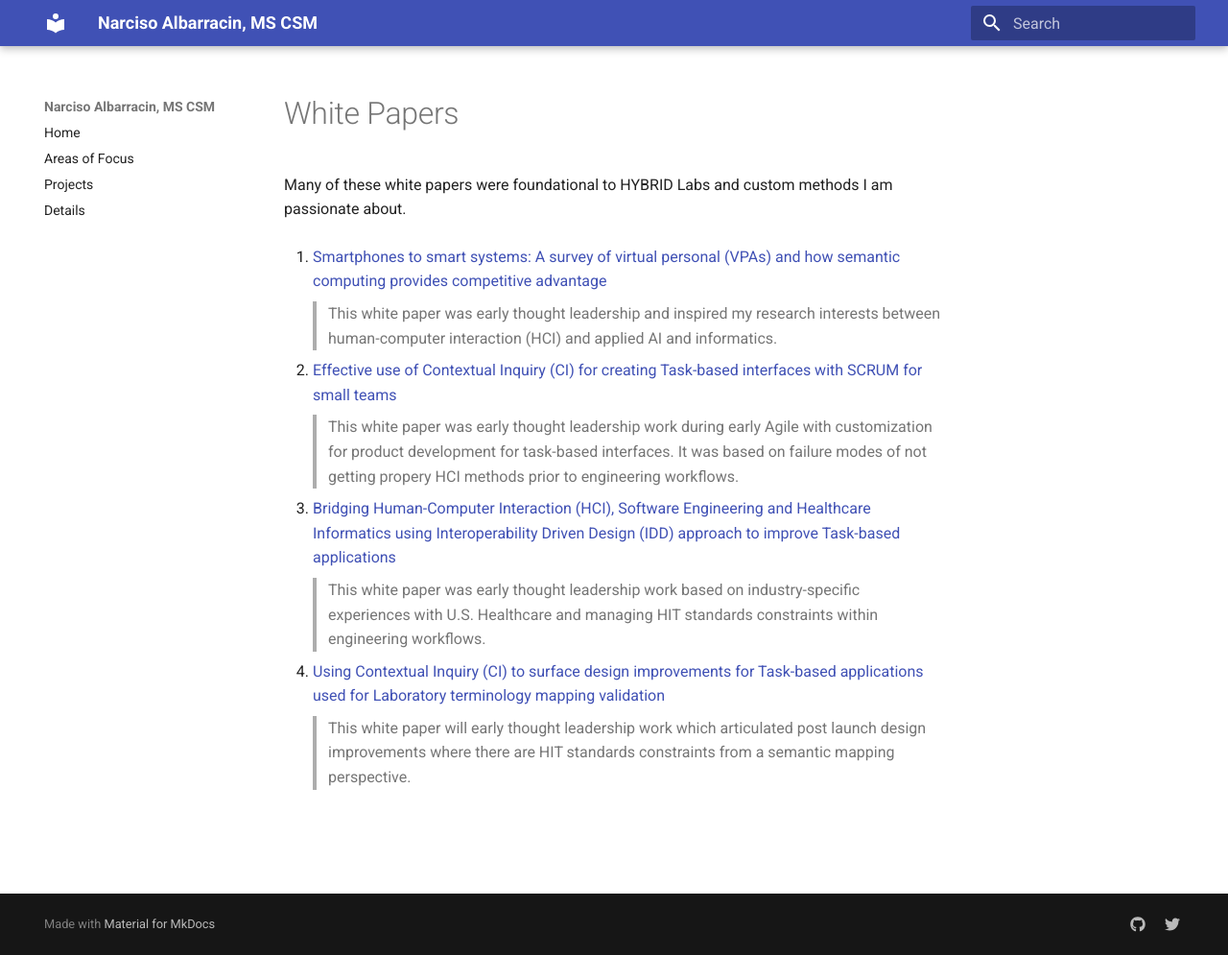
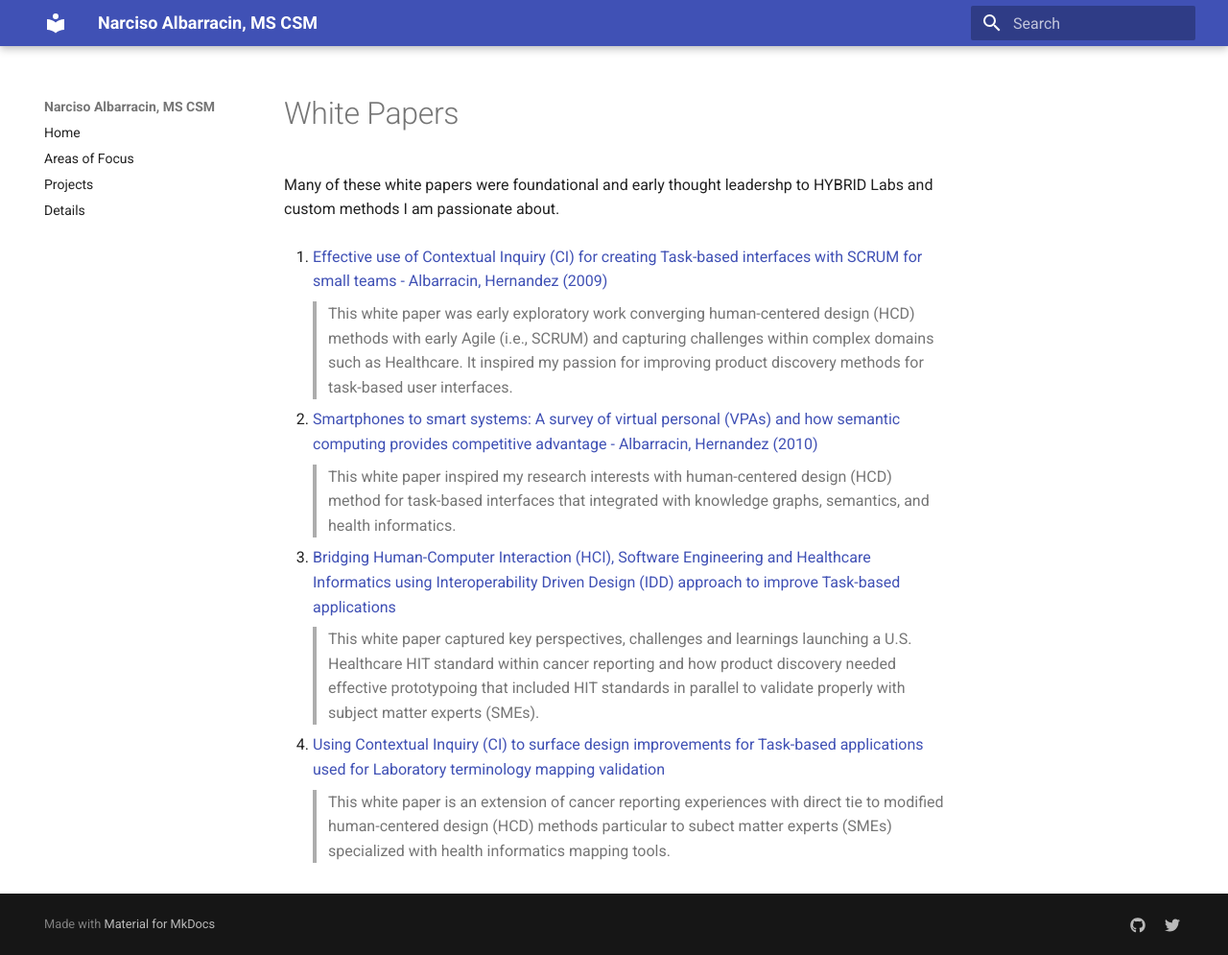
Before and after one commit to nalbarr/portfolio, an MkDocs documentation site: the page built from docs/whitepapers.md, in a window 1280 px wide and 995 px high. Shown: the whole window at 96% size. Built offline with MkDocs 1.6.1 and Material for MkDocs 9.7.7, drawn with Linux system fonts in a browser that asks for light colours.

Commit message:
Update whitepapers.md

```diff
--- a/docs/whitepapers.md
+++ b/docs/whitepapers.md
@@ -1,15 +1,15 @@
 # White Papers
 
-Many of these white papers were foundational to HYBRID Labs and custom methods I am passionate about.
+Many of these white papers were foundational and early thought leadershp to HYBRID Labs and custom methods I am passionate about.
 
-1. [Smartphones to smart systems:  A survey of virtual personal (VPAs) and how semantic computing provides competitive advantage]()
-> This white paper was early thought leadership and inspired my research interests between human-computer interaction (HCI) and applied AI and informatics.
+1. [Effective use of Contextual Inquiry (CI) for creating Task-based interfaces with SCRUM for small teams - Albarracin, Hernandez (2009)]()
+> This white paper was early exploratory work converging human-centered design (HCD) methods with early Agile (i.e., SCRUM) and capturing challenges within complex domains such as Healthcare.  It inspired my passion for improving product discovery methods for task-based user interfaces.
 
-2. [Effective use of Contextual Inquiry (CI) for creating Task-based interfaces with SCRUM for small teams]()
-> This white paper was early thought leadership work during early Agile with customization for product development for task-based interfaces.  It was based on failure modes of not getting propery HCI methods prior to engineering workflows.
+2. [Smartphones to smart systems:  A survey of virtual personal (VPAs) and how semantic computing provides competitive advantage - Albarracin, Hernandez (2010)]()
+> This white paper inspired my research interests with human-centered design (HCD) method for task-based interfaces that integrated with knowledge graphs, semantics, and health informatics.
 
 3. [Bridging Human-Computer Interaction (HCI), Software Engineering and Healthcare Informatics using Interoperability Driven Design (IDD) approach to improve Task-based applications]()
-> This white paper was early thought leadership work based on industry-specific experiences with U.S. Healthcare and managing HIT standards constraints within engineering workflows.
+> This white paper captured key perspectives, challenges and learnings launching a U.S. Healthcare HIT standard within cancer reporting and how product discovery needed effective prototypoing that included HIT standards in parallel to validate properly with subject matter experts (SMEs).
 
 4. [Using Contextual Inquiry (CI) to surface design improvements for Task-based applications used for Laboratory terminology mapping validation]()
-> This white paper will early thought leadership work which articulated post launch design improvements where there are HIT standards constraints from a semantic mapping perspective.
+> This white paper is an extension of cancer reporting experiences with direct tie to modified human-centered design (HCD) methods particular to subect matter experts (SMEs) specialized with health informatics mapping tools.
```
